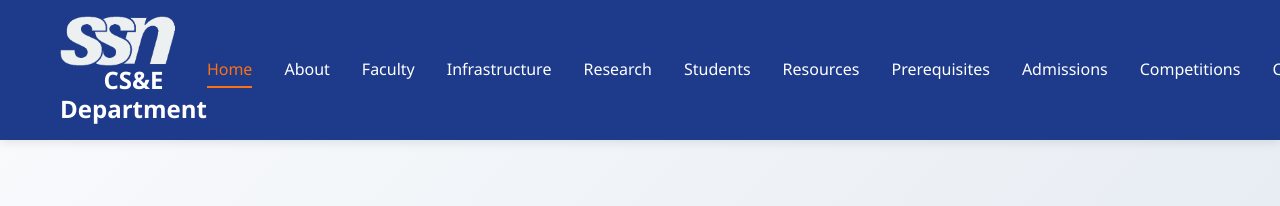
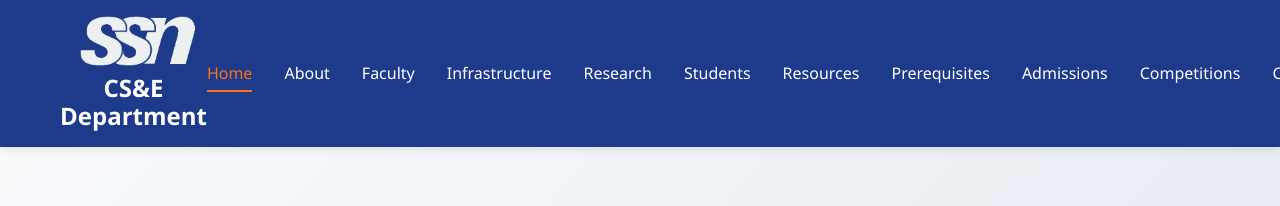
Before and after one commit to vidarshanaa15/cse-dept-replica, a plain HTML site: page index.html in a window 1280 px wide. Shown: the top 206 px of the page. Drawn offline with Linux system fonts and the light colour scheme.

Commit message:
shiniContributes

```diff
--- a/style.css
+++ b/style.css
@@ -117,7 +117,15 @@ p {
 .nav-logo h2 {
     color: white;
     margin: 0;
+    padding: 0;
     font-size: 1.5rem;
+}
+
+.nav-logo {
+    align-items: center;
+    justify-content: center;
+    margin: 0;
+    padding: 0;
 }
 
 .nav-menu {
@@ -167,8 +175,8 @@ p {
 /* Logo */
 .logo-img {
     height: 50px;
-    margin-right: 10px;
-    vertical-align: middle;
+    padding-left: 20px;
+    align-items: center;
 }
 
 /* Dark mode toggle button */
```
